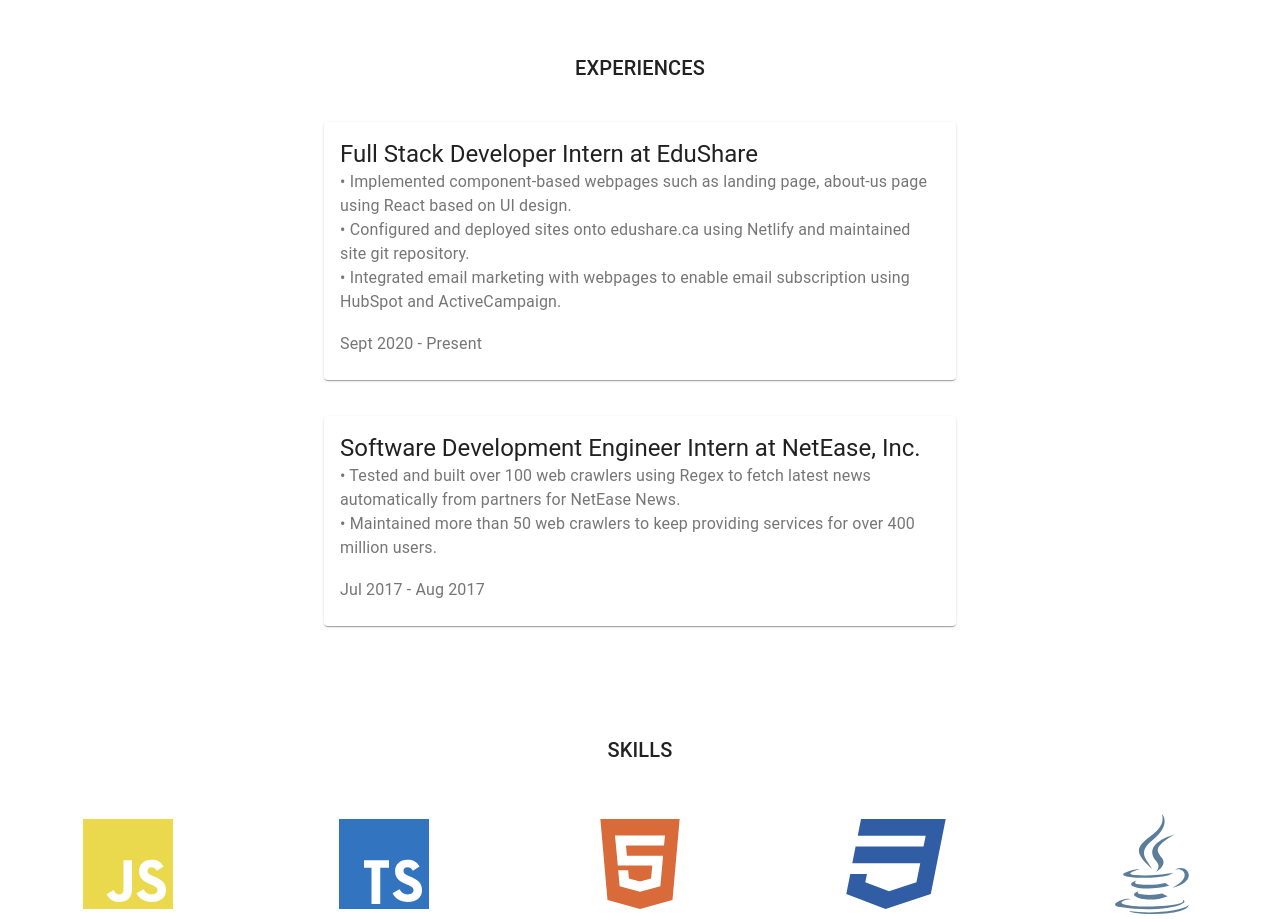
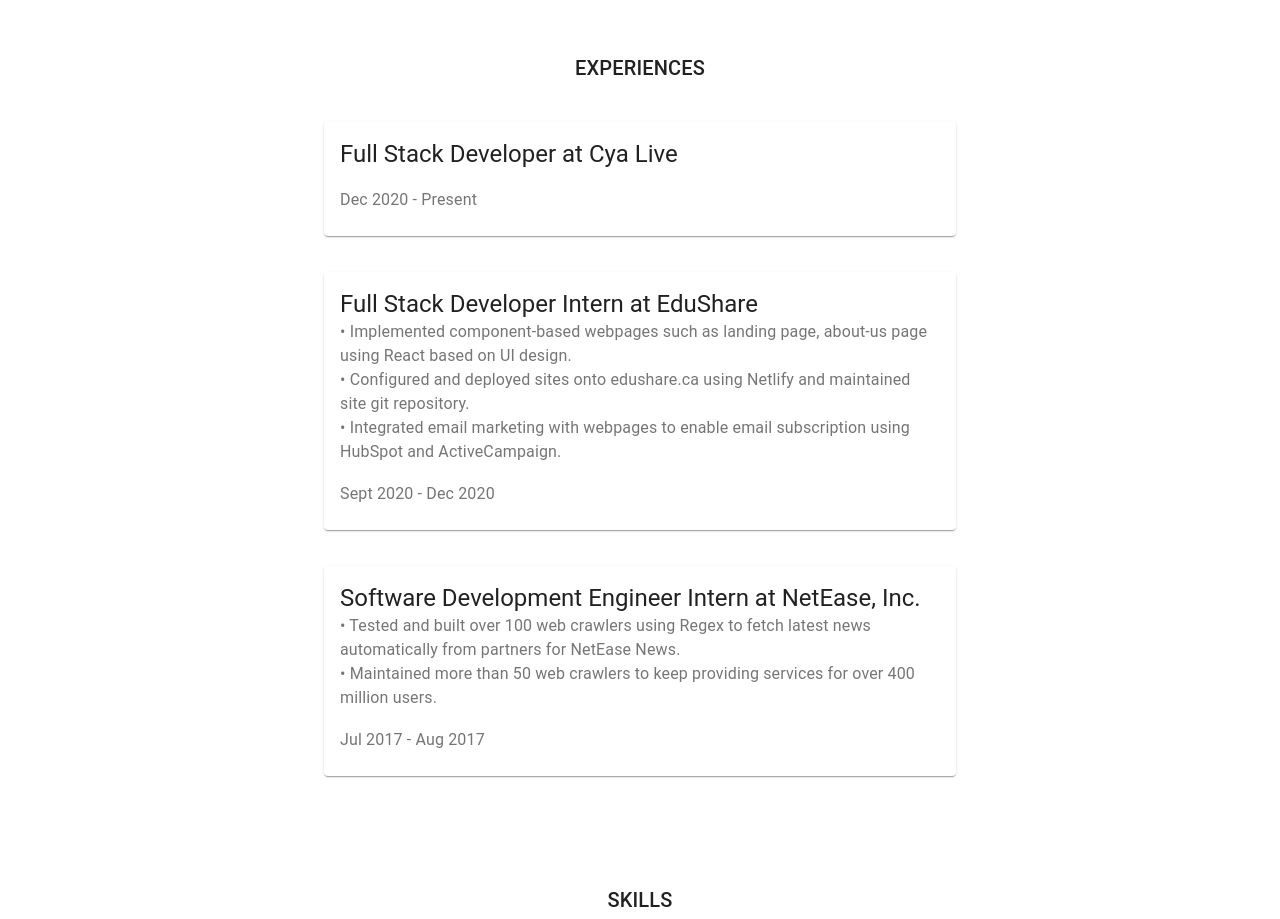
Before and after one commit to tonzmy/tonzmy.github.io, a React (Create React App) app: page / in a window 1280 px wide. Shown: the part 840-1759 px from the top of the page. Built offline with nearby package versions, Linux system fonts and the light colour scheme.

Commit message:
updated experiences

```diff
--- a/src/components/ui/Experiences.js
+++ b/src/components/ui/Experiences.js
@@ -18,6 +18,21 @@
         <div className="line"></div>
         </div>
         <div className="experiences-card">
+            <Card>
+                <CardContent>
+                    <Typography variant="h5" component="h2">
+                    Full Stack Developer at Cya Live
+                    </Typography>
+                    <Typography color="textSecondary">
+                    </Typography>
+                    <br />
+                    <Typography color="textSecondary">
+                    Dec 2020 - Present
+                    </Typography>
+                </CardContent>
+            </Card>
+            <br />
+            <br />
             <Card >
                 <CardContent>
                     <Typography variant="h5" component="h2">
@@ -30,7 +45,7 @@
                     </Typography>
                     <br />
                     <Typography color="textSecondary">
-                    Sept 2020 - Present
+                    Sept 2020 - Dec 2020
                     </Typography>
                 </CardContent>
             </Card>
```
